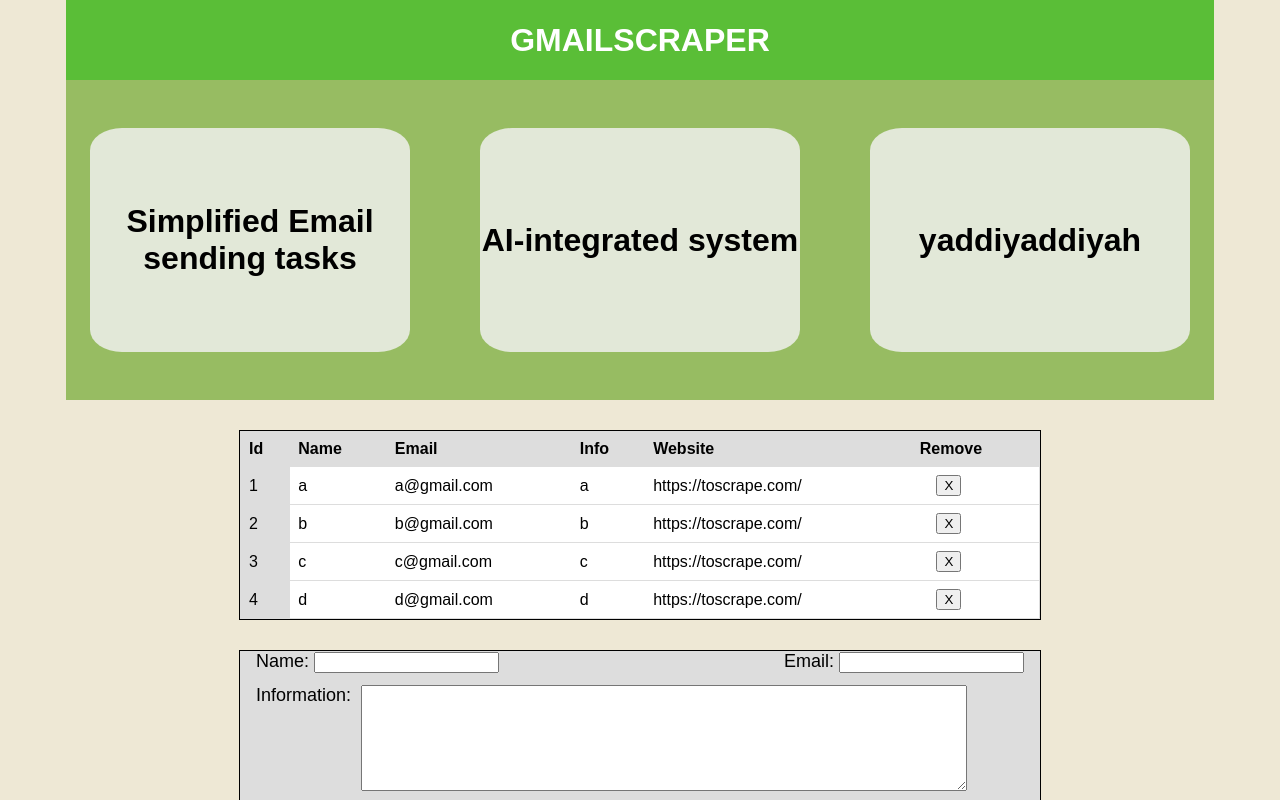
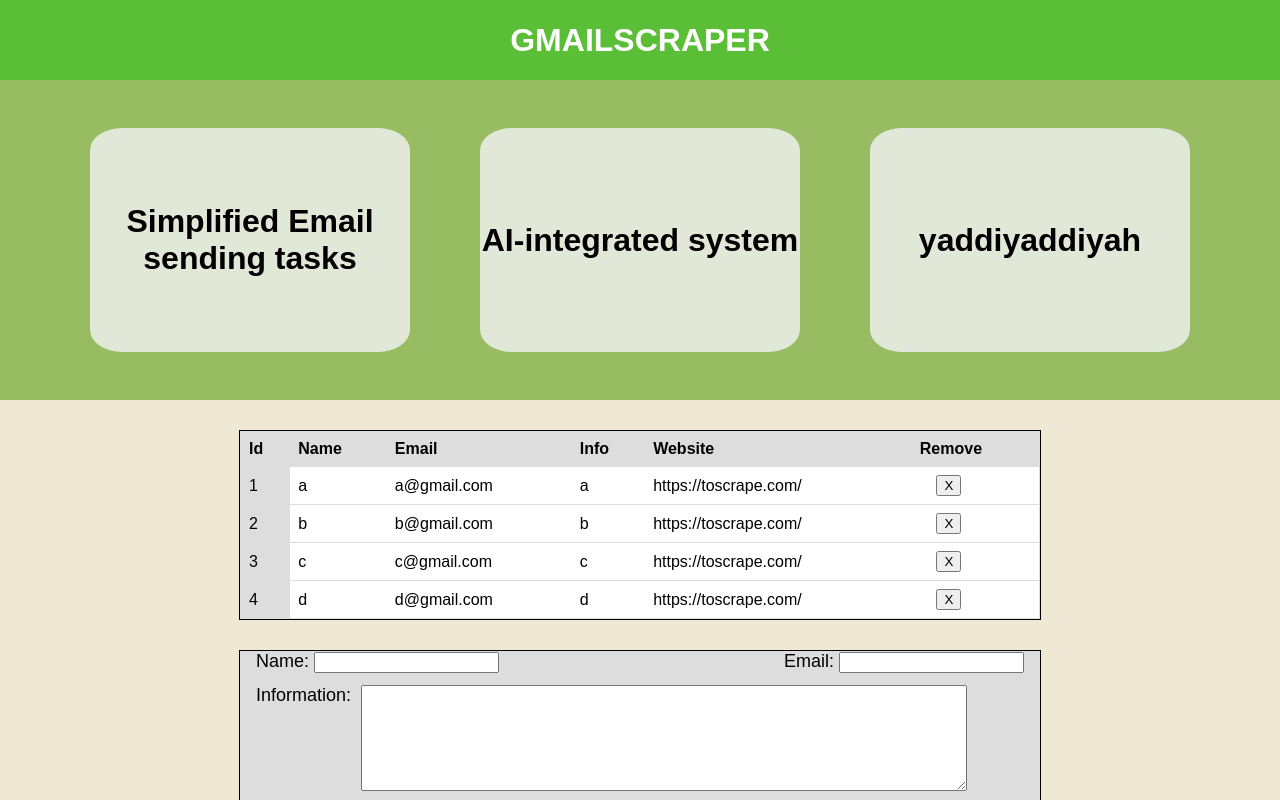
Before and after one commit to talK951/GmailScraperAndMaker, a React (Create React App) app: page / in a window 1280 px wide. Shown: the top 800 px of the page. Built offline with nearby package versions, Linux system fonts and the light colour scheme; a web font is replaced by a local one.

Commit message:
front page change

```diff
--- a/src/FrontPage/FrontPage.css
+++ b/src/FrontPage/FrontPage.css
@@ -4,9 +4,10 @@
 body {
     font-family: "Sono", sans-serif;
   }
-/* .page {
-    border: 10px solid red
-} */
+.page {
+    /* border: 10px solid red; */
+    width: 100%;
+}
 
 .bar {
     display: flex;
```
